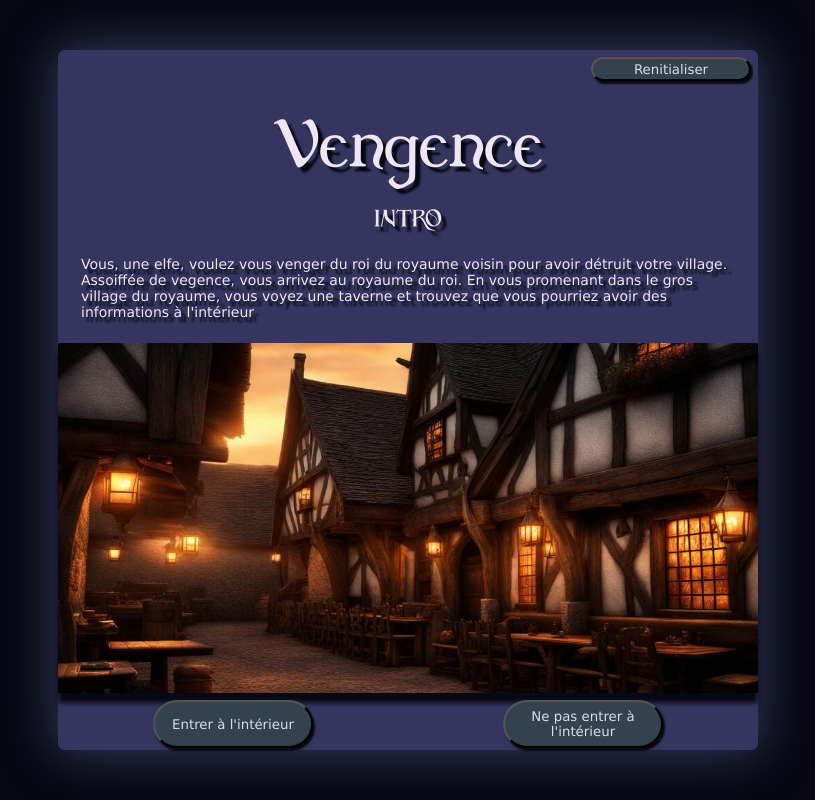
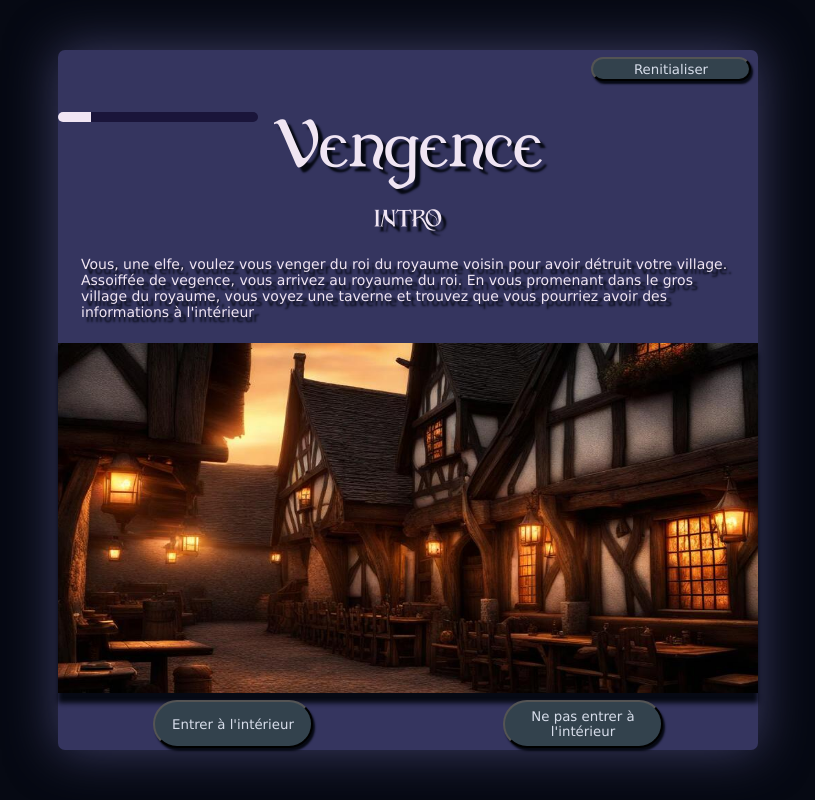
Before and after one commit to MaikHamel/histoire-dont-vous-etes-le-hero.github.io, a plain HTML site: page index.html in a window 1280 px wide. Both pictures are taken after a click on the button "Renitialiser". Shown: the whole page, without its empty margins (232-1047 px from the left). Drawn offline with Linux system fonts and the light colour scheme.

Commit message:
ajout barra progression

```diff
--- a/assets/css/styles.css
+++ b/assets/css/styles.css
@@ -44,7 +44,7 @@ body {
 .boutonRecommencer {
   display: flex;
   align-items: flex-end;
-  flex-direction: column-reverse;
+  flex-direction: column;
 }
 #boutonDebut {
   height: 3vh;
@@ -118,6 +118,33 @@ button:hover {
   color: #524459;
 }
 
+.barre {
+  height: 10vh;
+  width: 25vh;
+  position: absolute;
+  top: 0vh;
+
+  display: flex;
+  flex-direction: row;
+}
+.progression:nth-child(2) {
+  border-top-left-radius: 50px;
+  border-bottom-left-radius: 50px;
+}
+
+.progression:nth-child(7) {
+  border-top-right-radius: 50px;
+  border-bottom-right-radius: 50px;
+}
+
+.progression {
+  align-self: flex-end;
+  margin-bottom: 1vh;
+  width: 4.5vh;
+  height: 1.2vh;
+  background-color: rgb(26, 21, 58);
+}
+
 @media screen and (max-width: 600px) {
   body {
     height: 100vh;
@@ -167,3 +194,7 @@ button:hover {
     width: 500px;
   }
 }
+
+.couleur {
+  background-color: #f0e5f3;
+}
--- a/assets/js/script.js
+++ b/assets/js/script.js
@@ -138,6 +138,7 @@ let video = document.querySelector(".video");
 const audio = document.createElement("audio");
 const ambiance = document.createElement("audio");
 const boutonDebut = document.getElementById("boutonDebut");
+let barre = document.querySelectorAll("#progression");
 
 function goToChapter(chapitre) {
   if (chapters[chapitre]) {
@@ -149,6 +150,58 @@ function goToChapter(chapitre) {
 
     // local storage pour les chapitre
     localStorage.setItem("endroit", chapitre);
+
+    //barre progression
+
+    if (chapters[chapitre] == chapters.debut) {
+      barre[0].classList.add("couleur");
+    } else {
+      barre[0].classList.remove("couleur");
+    }
+
+    if (
+      chapters[chapitre] == chapters.entrer ||
+      chapters[chapitre] == chapters.bandits
+    ) {
+      barre[1].classList.add("couleur");
+    } else {
+      barre[1].classList.remove("couleur");
+    }
+
+    if (
+      chapters[chapitre] == chapters.arme ||
+      chapters[chapitre] == chapters.pasarme
+    ) {
+      barre[2].classList.add("couleur");
+    } else {
+      barre[2].classList.remove("couleur");
+    }
+
+    if (
+      chapters[chapitre] == chapters.informations ||
+      chapters[chapitre] == chapters.intimidation
+    ) {
+      barre[3].classList.add("couleur");
+    } else {
+      barre[3].classList.remove("couleur");
+    }
+
+    if (
+      chapters[chapitre] == chapters.chambre ||
+      chapters[chapitre] == chapters.soldat
+    ) {
+      barre[4].classList.add("couleur");
+    } else {
+      barre[4].classList.remove("couleur");
+    }
+    if (
+      chapters[chapitre] == chapters.reussite ||
+      chapters[chapitre] == chapters.echec
+    ) {
+      barre[5].classList.add("couleur");
+    } else {
+      barre[5].classList.remove("couleur");
+    }
 
     // ajout musique
     if (chapters[chapitre].musique) {
--- a/index.html
+++ b/index.html
@@ -13,7 +13,17 @@
       <div class="boutonRecommencer">
         <button id="boutonDebut">Renitialiser</button>
       </div>
+
       <div class="logo">Vengence</div>
+      <div class="barre">
+        <div class="personnage" id="personnage"></div>
+        <div id="progression" class="progression"></div>
+        <div id="progression" class="progression"></div>
+        <div id="progression" class="progression"></div>
+        <div id="progression" class="progression"></div>
+        <div id="progression" class="progression"></div>
+        <div id="progression" class="progression"></div>
+      </div>
       <div class="titre">TITRE CHAPITRE</div>
       <div class="paragraphe">
         Lorem ipsum dolor sit amet, consectetur adipiscing elit, sed do eiusmod
```
